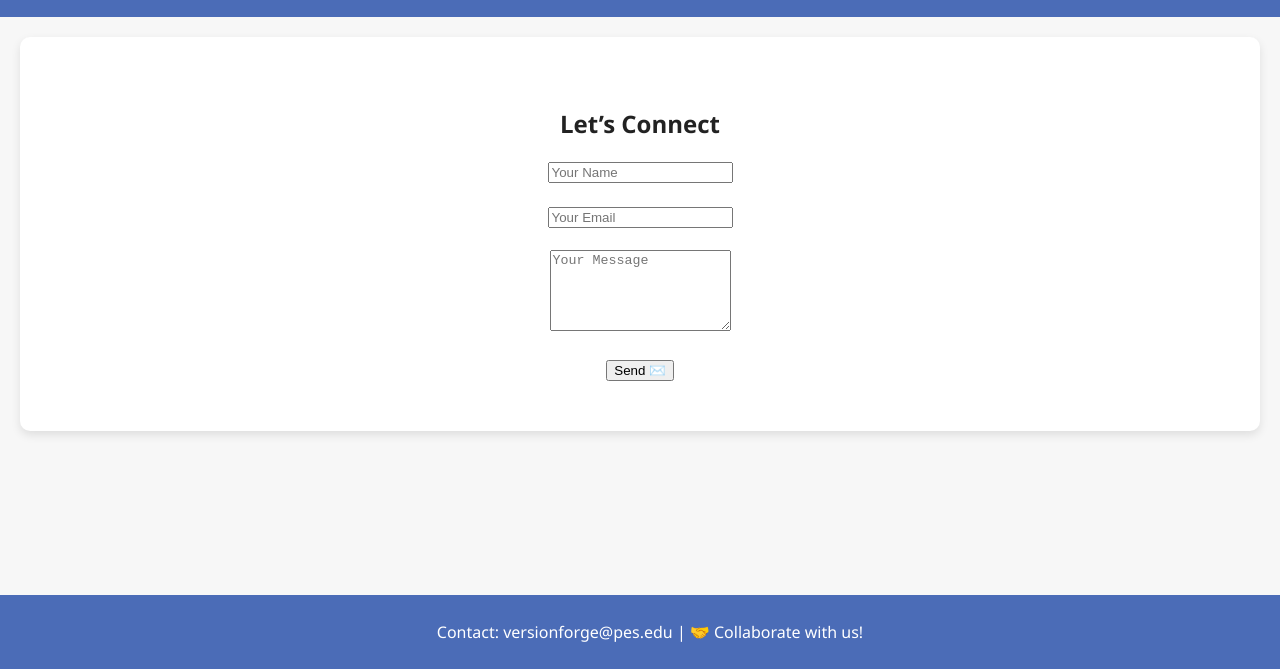
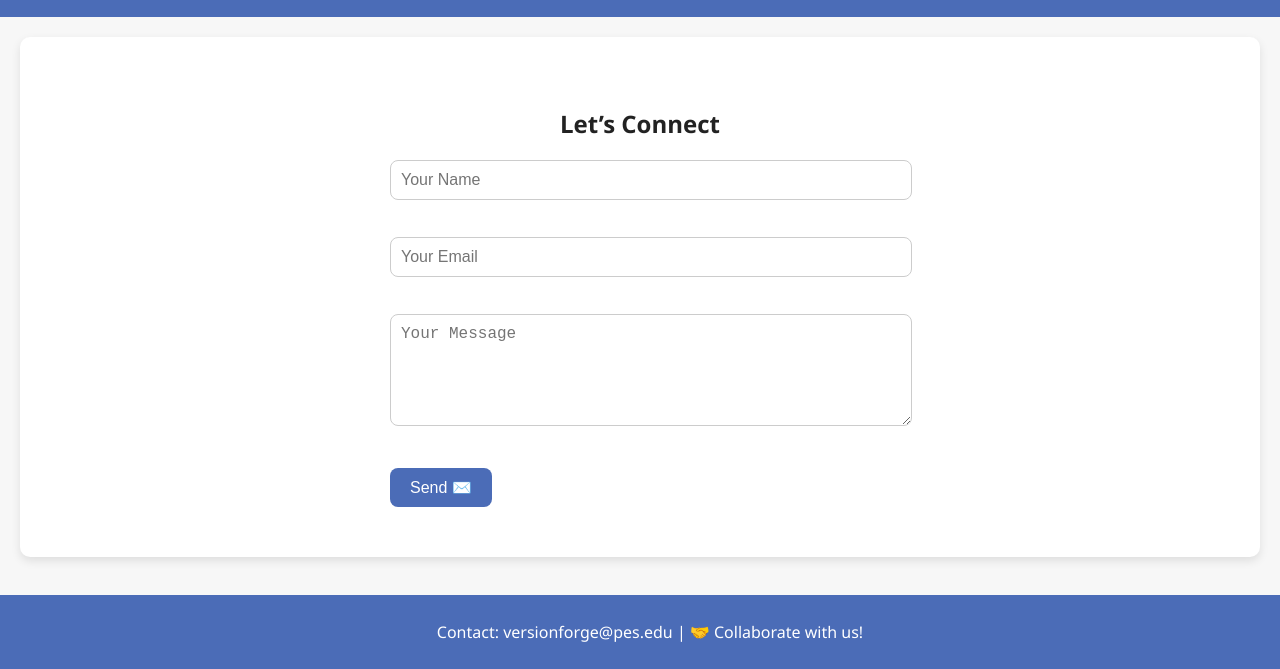
Before and after one commit to akshayaahh/student-feedback-manager1.0.1, a plain HTML site: page website/contact.html in a window 1280 px wide. Shown: the part 131-800 px from the top of the page. Drawn offline with Linux system fonts and the light colour scheme.

Commit message:
Update style.css

```diff
--- a/website/style.css
+++ b/website/style.css
@@ -43,3 +43,31 @@ footer {
   from { opacity: 0; transform: translateY(20px); }
   to { opacity: 1; transform: translateY(0); }
 }
+form {
+  max-width: 500px;
+  margin: auto;
+  text-align: left;
+}
+
+input, textarea {
+  width: 100%;
+  padding: 10px;
+  margin-bottom: 15px;
+  border: 1px solid #ccc;
+  border-radius: 8px;
+  font-size: 16px;
+}
+
+button {
+  padding: 10px 20px;
+  background: #4b6cb7;
+  border: none;
+  color: white;
+  font-size: 16px;
+  border-radius: 8px;
+  cursor: pointer;
+}
+
+button:hover {
+  background: #3a58a5;
+}
```
